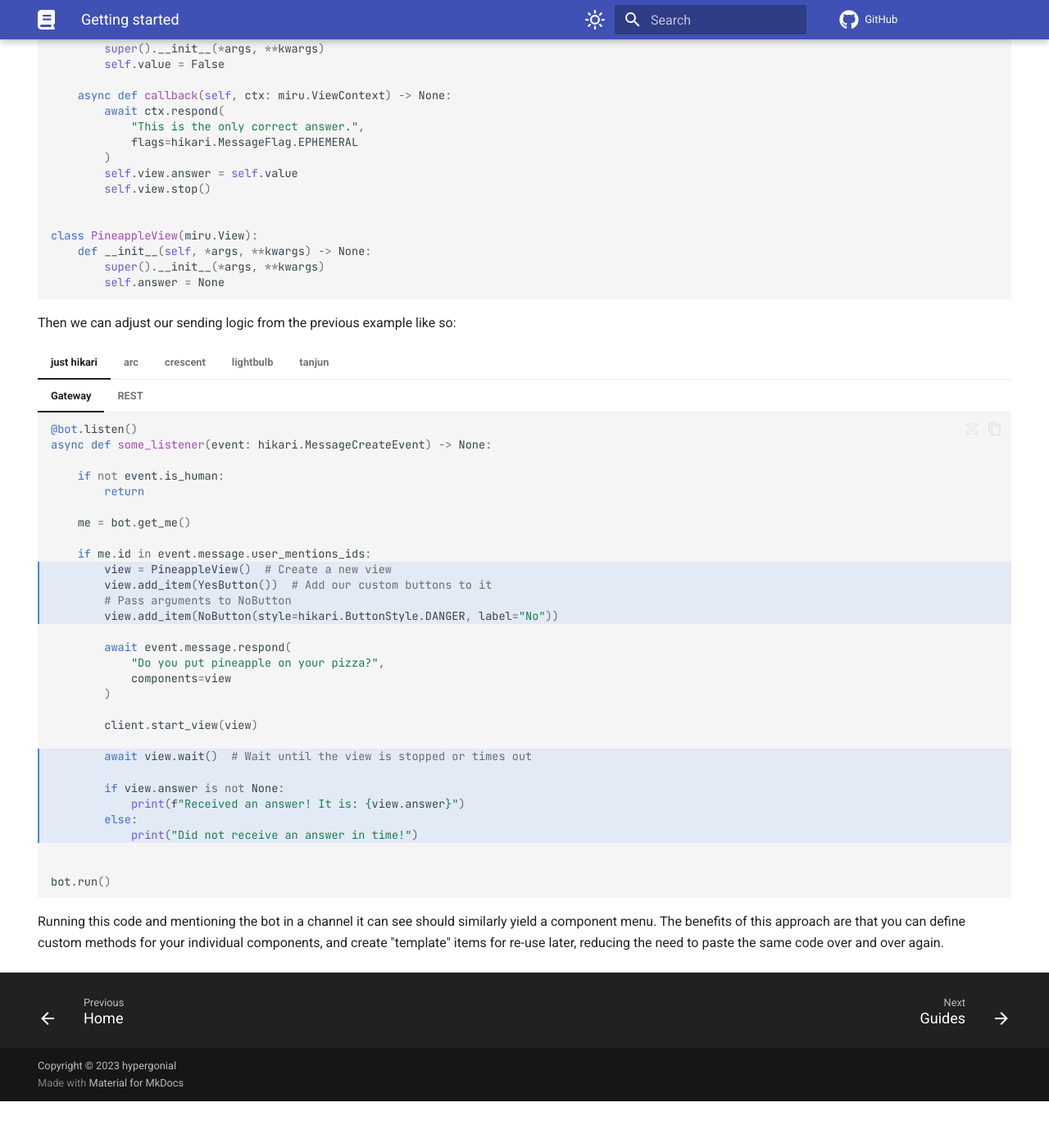
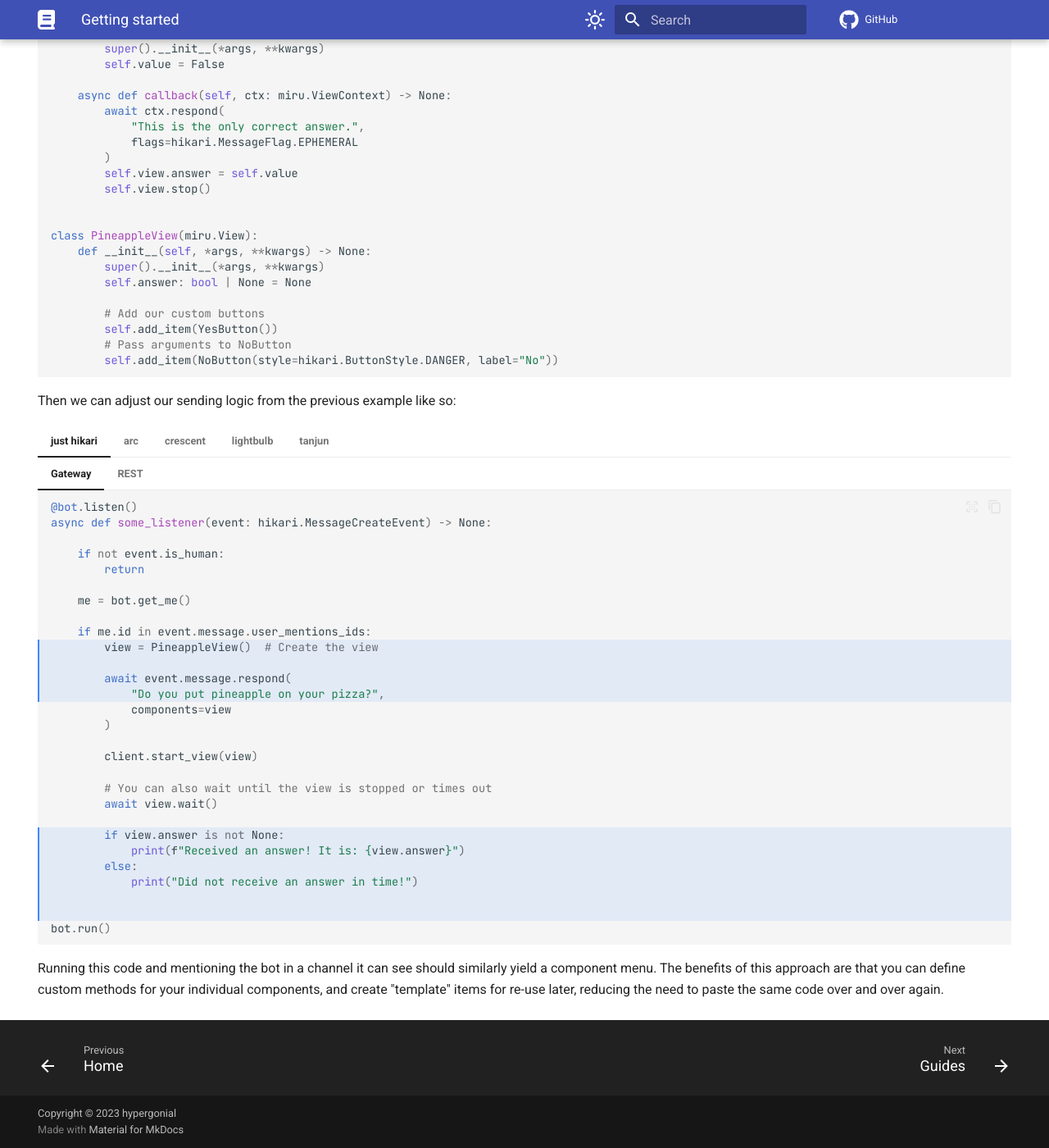
Before and after one commit to hypergonial/hikari-miru, an MkDocs documentation site: the page built from docs/getting_started.md, in a window 1280 px wide and 1400 px high, scrolled down 3075 px. Shown: the whole window at 82% size. Built offline with MkDocs 1.6.1 and Material for MkDocs 9.7.7, drawn with Linux system fonts in a browser that asks for light colours; plug-ins that fetch from the network failed and are left out; comment, search, counter and statistics services are not loaded; before the commit the page ends 4418 px from its top, so only the background shows below that.

Commit message:
Further refactor subclassing example

````diff
--- a/docs/getting_started.md
+++ b/docs/getting_started.md
@@ -383,7 +383,12 @@ class NoButton(miru.Button):
 class PineappleView(miru.View):
     def __init__(self, *args, **kwargs) -> None:
         super().__init__(*args, **kwargs)
-        self.answer = None
+        self.answer: bool | None = None
+
+        # Add our custom buttons
+        self.add_item(YesButton())
+        # Pass arguments to NoButton
+        self.add_item(NoButton(style=hikari.ButtonStyle.DANGER, label="No"))
 ```
 
 Then we can adjust our sending logic from the previous example like so:
@@ -402,10 +407,7 @@ Then we can adjust our sending logic from the previous example like so:
             me = bot.get_me()
 
             if me.id in event.message.user_mentions_ids:
-                view = PineappleView()  # Create a new view
-                view.add_item(YesButton())  # Add our custom buttons to it
-                # Pass arguments to NoButton
-                view.add_item(NoButton(style=hikari.ButtonStyle.DANGER, label="No"))
+                view = PineappleView()  # Create the view
 
                 await event.message.respond(
                     "Do you put pineapple on your pizza?",
@@ -414,7 +416,8 @@ Then we can adjust our sending logic from the previous example like so:
 
                 client.start_view(view)
 
-                await view.wait()  # Wait until the view is stopped or times out
+                # You can also wait until the view is stopped or times out
+                await view.wait()
 
                 if view.answer is not None:
                     print(f"Received an answer! It is: {view.answer}")
@@ -429,10 +432,8 @@ Then we can adjust our sending logic from the previous example like so:
 
         ```py hl_lines="2-5 17-22"
         async def handle_command(interaction: hikari.CommandInteraction):
-            view = PineappleView()  # Create a new view
-            view.add_item(YesButton())  # Add our custom buttons to it
-            # Pass arguments to NoButton
-            view.add_item(NoButton(style=hikari.ButtonStyle.DANGER, label="No"))
+            view = PineappleView()  # Create the view
+
 
             builder = interaction.build_response().set_content("Do you put pineapple on your pizza?")
 
@@ -444,7 +445,8 @@ Then we can adjust our sending logic from the previous example like so:
             # Assign the view to the client and start it
             client.start_view(view)
 
-            await view.wait()  # Wait until the view is stopped or times out
+            # You can also wait until the view is stopped or times out
+            await view.wait()
 
             if view.answer is not None:
                 print(f"Received an answer! It is: {view.answer}")
@@ -476,16 +478,14 @@ Then we can adjust our sending logic from the previous example like so:
         @arc_client.include
         @arc.slash_command("name", "description")
         async def some_slash_command(ctx: arc.GatewayContext) -> None:
-            view = PineappleView()  # Create a new view
-            view.add_item(YesButton())  # Add our custom buttons to it
-            # Pass arguments to NoButton
-            view.add_item(NoButton(style=hikari.ButtonStyle.DANGER, label="No"))
+            view = PineappleView()  # Create the view
 
             await ctx.respond("Do you put pineapple on your pizza?", components=view)
 
             client.start_view(view)
 
-            await view.wait()  # Wait until the view is stopped or times out
+            # You can also wait until the view is stopped or times out
+            await view.wait()
 
             if view.answer is not None:
                     print(f"Received an answer! It is: {view.answer}")
@@ -499,16 +499,14 @@ Then we can adjust our sending logic from the previous example like so:
         @arc_client.include
         @arc.slash_command("name", "description")
         async def some_slash_command(ctx: arc.RESTContext) -> None:
-            view = PineappleView()  # Create a new view
-            view.add_item(YesButton())  # Add our custom buttons to it
-            # Pass arguments to NoButton
-            view.add_item(NoButton(style=hikari.ButtonStyle.DANGER, label="No"))
+            view = PineappleView()  # Create the view
 
             await ctx.respond("Do you put pineapple on your pizza?", components=view)
 
             client.start_view(view)
 
-            await view.wait()  # Wait until the view is stopped or times out
+            # You can also wait until the view is stopped or times out
+            await view.wait()
 
             if view.answer is not None:
                     print(f"Received an answer! It is: {view.answer}")
@@ -523,16 +521,14 @@ Then we can adjust our sending logic from the previous example like so:
     @crescent.command("name", "description")
     class SomeSlashCommand:
         async def callback(self, ctx: crescent.Context) -> None:
-            view = PineappleView()  # Create a new view
-            view.add_item(YesButton())  # Add our custom buttons to it
-            # Pass arguments to NoButton
-            view.add_item(NoButton(style=hikari.ButtonStyle.DANGER, label="No"))
+            view = PineappleView()  # Create the view
 
             await ctx.respond("Do you put pineapple on your pizza?", components=view)
 
             client.start_view(view)
 
-            await view.wait()  # Wait until the view is stopped or times out
+            # You can also wait until the view is stopped or times out
+            await view.wait()
 
             if view.answer is not None:
                     print(f"Received an answer! It is: {view.answer}")
@@ -547,16 +543,14 @@ Then we can adjust our sending logic from the previous example like so:
     @lightbulb.command("name", "description", auto_defer=False)
     @lightbulb.implements(lightbulb.SlashCommand)
     async def some_slash_command(ctx: lightbulb.SlashContext) -> None:
-        view = PineappleView()  # Create a new view
-        view.add_item(YesButton())  # Add our custom buttons to it
-        # Pass arguments to NoButton
-        view.add_item(NoButton(style=hikari.ButtonStyle.DANGER, label="No"))
+        view = PineappleView()  # Create the view
 
         await ctx.respond("Do you put pineapple on your pizza?", components=view)
 
         client.start_view(view)
 
-        await view.wait()  # Wait until the view is stopped or times out
+        # You can also wait until the view is stopped or times out
+        await view.wait()
 
         if view.answer is not None:
                 print(f"Received an answer! It is: {view.answer}")
@@ -569,16 +563,14 @@ Then we can adjust our sending logic from the previous example like so:
     ```py hl_lines="3-6 12-17"
     @tanjun.as_slash_command("name", "description")
     async def some_slash_command(ctx: tanjun.abc.SlashContext) -> None:
-        view = PineappleView()  # Create a new view
-        view.add_item(YesButton())  # Add our custom buttons to it
-        # Pass arguments to NoButton
-        view.add_item(NoButton(style=hikari.ButtonStyle.DANGER, label="No"))
+        view = PineappleView()  # Create the view
 
         await ctx.respond("Do you put pineapple on your pizza?", components=view)
 
         client.start_view(view)
 
-        await view.wait()  # Wait until the view is stopped or times out
+        # You can also wait until the view is stopped or times out
+        await view.wait()
 
         if view.answer is not None:
                 print(f"Received an answer! It is: {view.answer}")
````
